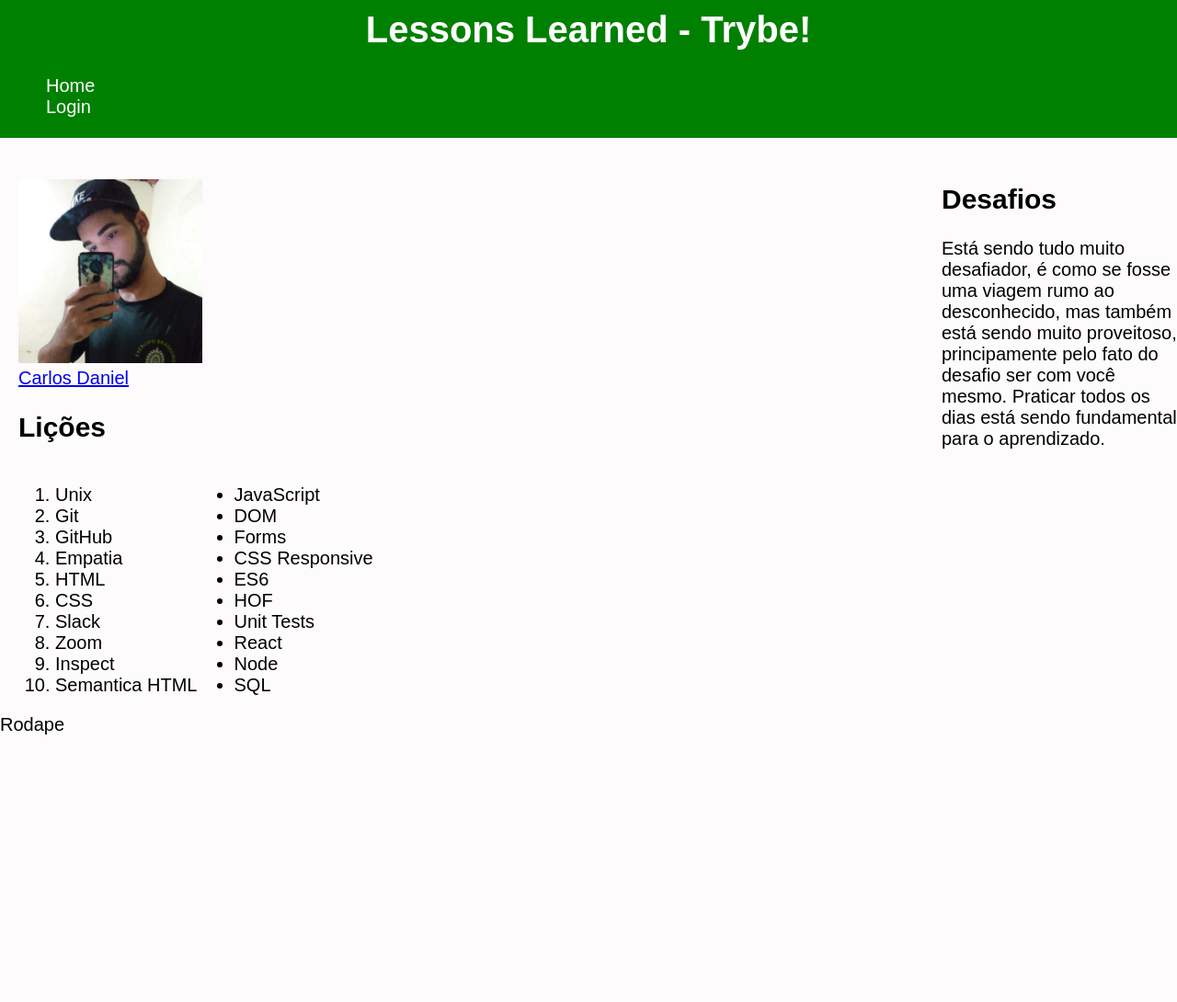
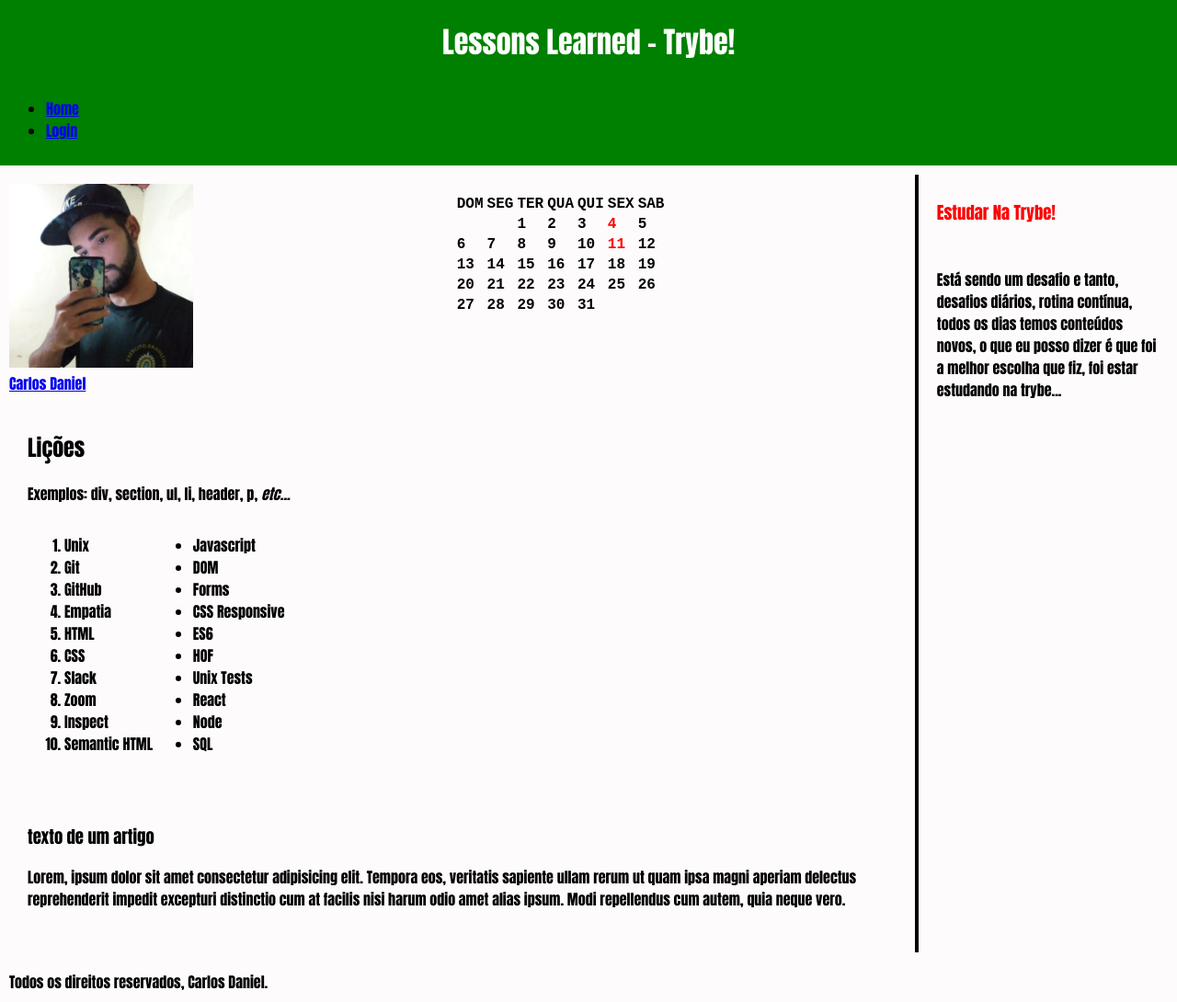
Before and after one commit to carllosdannyel/lessons-learned, a website: page index.html in a window 1280 px wide. Shown: the whole page at 92% size. Before the commit the page ends 827 px from the top, so only its background shows below. Drawn offline with Linux system fonts and the light colour scheme.

Commit message:
estilizando o layout completo

```diff
--- a/index.html
+++ b/index.html
@@ -5,25 +5,90 @@
 	<meta charset="UTF-8">
 	<meta http-equiv="X-UA-Compatible" content="IE=edge">
 	<meta name="viewport" content="width=device-width, initial-scale=1.0">
+	<title>teste</title>
 	<link rel="stylesheet" href="style.css">
-  <title>Lessons Learned</title>
 </head>
 
 <body>
 	<header id="cabecalho">
 		<h1 id="titulo">Lessons Learned - Trybe!</h1>
-    <p>
-    <nav><a class="home_login" href="#">Home</a><br><a class="home_login" href="#">Login</a></nav>
-    </p>
 	</header>
+	<nav id="nav">
+		<ul>
+			<li><a href="#">Home</a></li>
+			<li><a href="#">Login</a></li>
+		</ul>
+	</nav>
 	<main id="main">
-    <article id="article">
-      <section id="section-one">
-        <p>
-          <img id="minha_foto" src="./minha_foto.jpg" width="200px" alt=""><br><a
+		<section id="article">
+			<section>
+				<div class="top-container">
+					<img id="minha_foto" src="./minha_foto.jpg" width="200px" alt="Foto de perfil de Carlos Daniel"><br><a
 						href="https://www.instagram.com/carllosdannyel/" target="_blank">Carlos Daniel</a>
+				</div>
+				<div class="top-container">
+					<table id="table">
+						<tr>
+							<td>DOM</td>
+							<td>SEG</td>
+							<td>TER</td>
+							<td>QUA</td>
+							<td>QUI</td>
+							<td>SEX</td>
+							<td>SAB</td>
+						</tr>
+						<tr>
+							<td></td>
+							<td></td>
+							<td>1</td>
+							<td>2</td>
+							<td>3</td>
+							<td><span data-tooltip="Início do projeto"><span class="number-red">4</span></span></td>
+							<td>5</td>
+						</tr>
+						<tr>
+							<td>6</td>
+							<td>7</td>
+							<td>8</td>
+							<td>9</td>
+							<td>10</td>
+							<td><span data-tooltip="Fim do projeto"><span class="number-red">11</span></span></td>
+							<td>12</td>
+						</tr>
+						<tr>
+							<td>13</td>
+							<td>14</td>
+							<td>15</td>
+							<td>16</td>
+							<td>17</td>
+							<td>18</td>
+							<td>19</td>
+						</tr>
+						<tr>
+							<td>20</td>
+							<td>21</td>
+							<td>22</td>
+							<td>23</td>
+							<td>24</td>
+							<td>25</td>
+							<td>26</td>
+						<tr>
+							<td>27</td>
+							<td>28</td>
+							<td>29</td>
+							<td>30</td>
+							<td>31</td>
+							<td></td>
+							<td></td>
+						</tr>
+						</tr>
+					</table>
+				</div>
+			</section>
+			<section class="section">
 				<h2>Lições</h2>
-        <section id="section_container">
+				<p><b>Exemplos:</b> div, section, ul, li, header, p, <em>etc...</em></p>
+				<div class="lado-esquerdo">
 					<ol id="licoes_aprendidas">
 						<li>Unix</li>
 						<li>Git</li>
@@ -34,33 +99,39 @@
 						<li>Slack</li>
 						<li>Zoom</li>
 						<li>Inspect</li>
-              <li>Semantica HTML</li>
+						<li>Semantic HTML</li>
 					</ol>
 				</div>
-          <div>
+				<div class="lado-direito">
 					<ul id="licoes_a_aprender">
-              <li>JavaScript</li>
+						<li>Javascript</li>
 						<li>DOM</li>
 						<li>Forms</li>
 						<li>CSS Responsive</li>
 						<li>ES6</li>
 						<li>HOF</li>
-              <li>Unit Tests</li>
+						<li>Unix Tests</li>
 						<li>React</li>
 						<li>Node</li>
 						<li>SQL</li>
 					</ul>
+				</div>
 			</section>
+			<article class="section">
+				<h3>texto de um artigo</h3>
+				</p>
+				<p>Lorem, ipsum dolor sit amet consectetur adipisicing elit. Tempora eos, veritatis sapiente ullam rerum ut quam
+					ipsa magni aperiam delectus reprehenderit impedit excepturi distinctio cum at facilis nisi harum odio amet
+					alias ipsum. Modi repellendus cum autem, quia neque vero.</p>
+			</article>
 		</section>
-    </article>
+		<aside id="aside">
+			<h3 id="trybe-aside"><span>Estudar Na Trybe!</span></h3><br>
+			<p>Está sendo um desafio e tanto, desafios diários, rotina contínua, todos os dias temos conteúdos novos, o que eu
+				posso dizer é que foi a melhor escolha que fiz, foi estar estudando na trybe...</p>
+			<aside>
 	</main>
-  <aside id="aside">
-    <h2>Desafios</h2>
-    <p>Está sendo tudo muito desafiador, é como se fosse uma viagem rumo ao desconhecido, mas também está sendo muito
-      proveitoso, principamente pelo fato do desafio ser com você mesmo. Praticar todos os dias está sendo fundamental para o aprendizado.</p>
-  </aside>
-
-  <footer id="rodape">Rodape</footer>
+	<footer id="rodape">Todos os direitos reservados, Carlos Daniel.</footer>
 </body>
 
 </html>
--- a/style.css
+++ b/style.css
@@ -1,58 +1,108 @@
 body {
     background-color: rgb(253, 251, 251);
-font-size: 20px;
-font-family: Arial, Helvetica, sans-serif;
+    font-size: 16px;
+    font-weight: 800;
+    font-family: Impact, Haettenschweiler, 'Arial Narrow Bold', sans-serif;
     margin: 0;
+    padding: 0;
 }
+
 #cabecalho {
     position: fixed;
     top: 0;
     background-color: green;
     width: 100%;
-height: 150px;
-}
-#titulo {
     text-align: center;
-margin-top: 10px;
     color: white;
 }
-.home_login {
-color: white;
-margin: 10px 50px;
-text-decoration: none;
+
+#nav {
+    background-color: green;
+    padding: 10px;
+    width: 100%;
+    margin-top: 80px;
+    margin-bottom: 10px;
 }
+
 a:hover {
-background-color: red;
-color: black;
+    background-color: yellow;
+    color: blue;
     transition: 0.5s;
 }
+
 a:active {
-background-color: yellow;
-color: blue;
+    background-color: aqua;
 }
+
 #main {
-margin-top: 175px;
-float: left;
+    display: flex;
+    flex-direction: row;
+    margin-top: 10px;
 }
+
 #article {
-padding-left: 20px;
+    width: 80%;
+    padding: 10px;
+    margin-right: 10px;
 }
-#section-one {
-width: 60%;
+
+.top-container {
+    display: inline-block;
 }
-#section_container {
-    width: 400px;
-display: flex;
+
+[data-tooltip] {
+    position: relative;
+    font-weight: bold;
+}
+
+[data-tooltip]:after {
+    display: none;
+    position: absolute;
+    top: -5px;
+    padding: 5px;
+    border-radius: 3px;
+    left: calc(100% + 2px);
+    content: attr(data-tooltip);
+    white-space: nowrap;
+    background-color: #0095ff;
+    color: White;
+}
+
+[data-tooltip]:hover:after {
+    display: block;
+}
+
+#table {
+    font-family: monospace;
+    margin-left: 280px;
+    margin-bottom: 80px;
+}
+
+.number-red {
+    color: red;
+}
+.section {
+    padding: 20px;
+    text-align: left;
+}
+
+.lado-esquerdo, .lado-direito {
+    display: inline-block;
 }
 
 #aside {
-margin-top: 175px;
+    border-left: 4px solid black;
+    width: 20%;
+    padding: 20px;
+}
+
+#trybe-aside {
+    color: red;
+    line-height: 5px;
     text-align: left;
-width: 20%;
-float: right;
 }
 
 #rodape {
-height: 50px;
-clear: both;
+    padding: 10px;
+    margin-top: 10px;
 }
```
Lines whose indentation alone changed are shown as unchanged.
